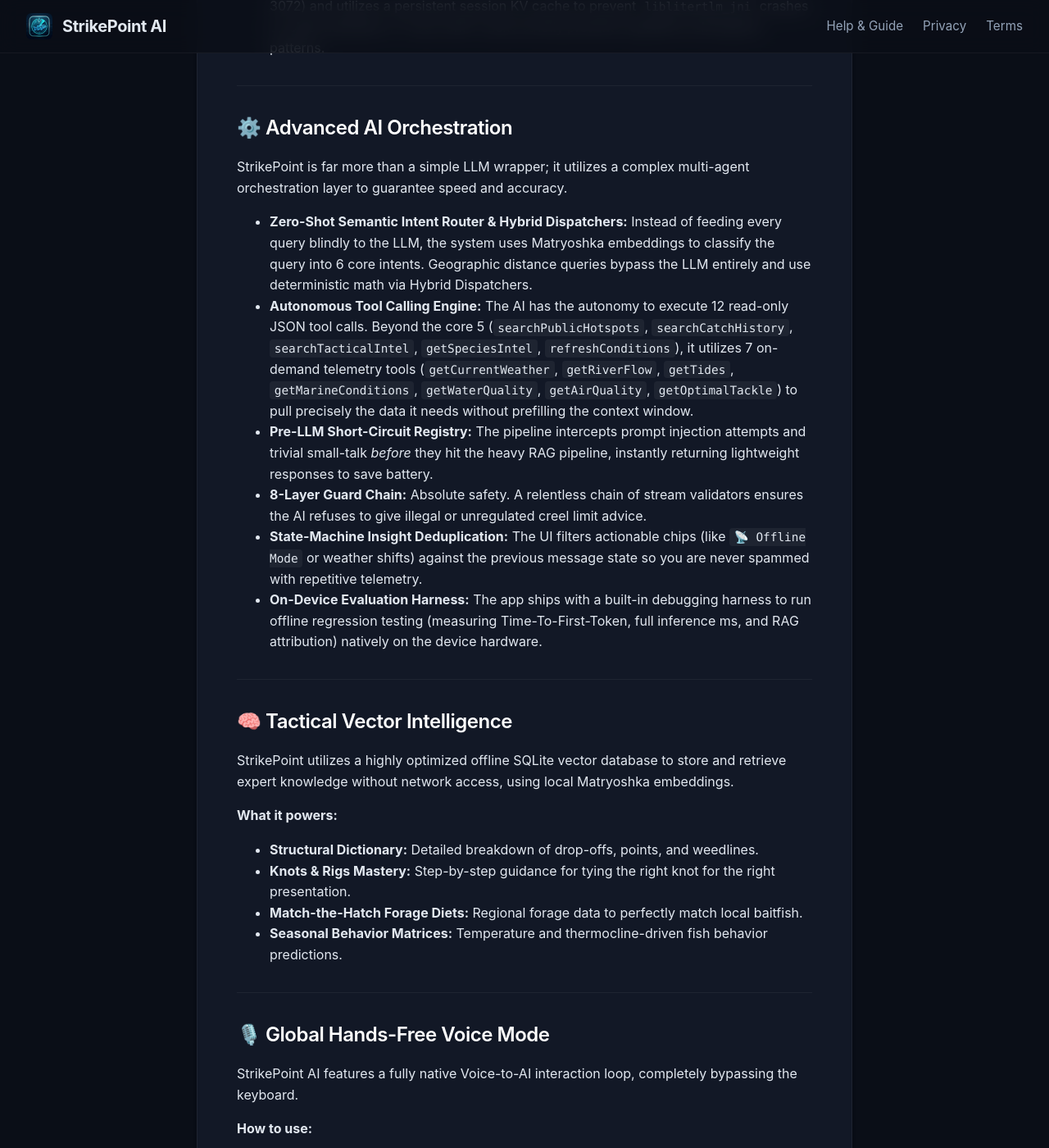
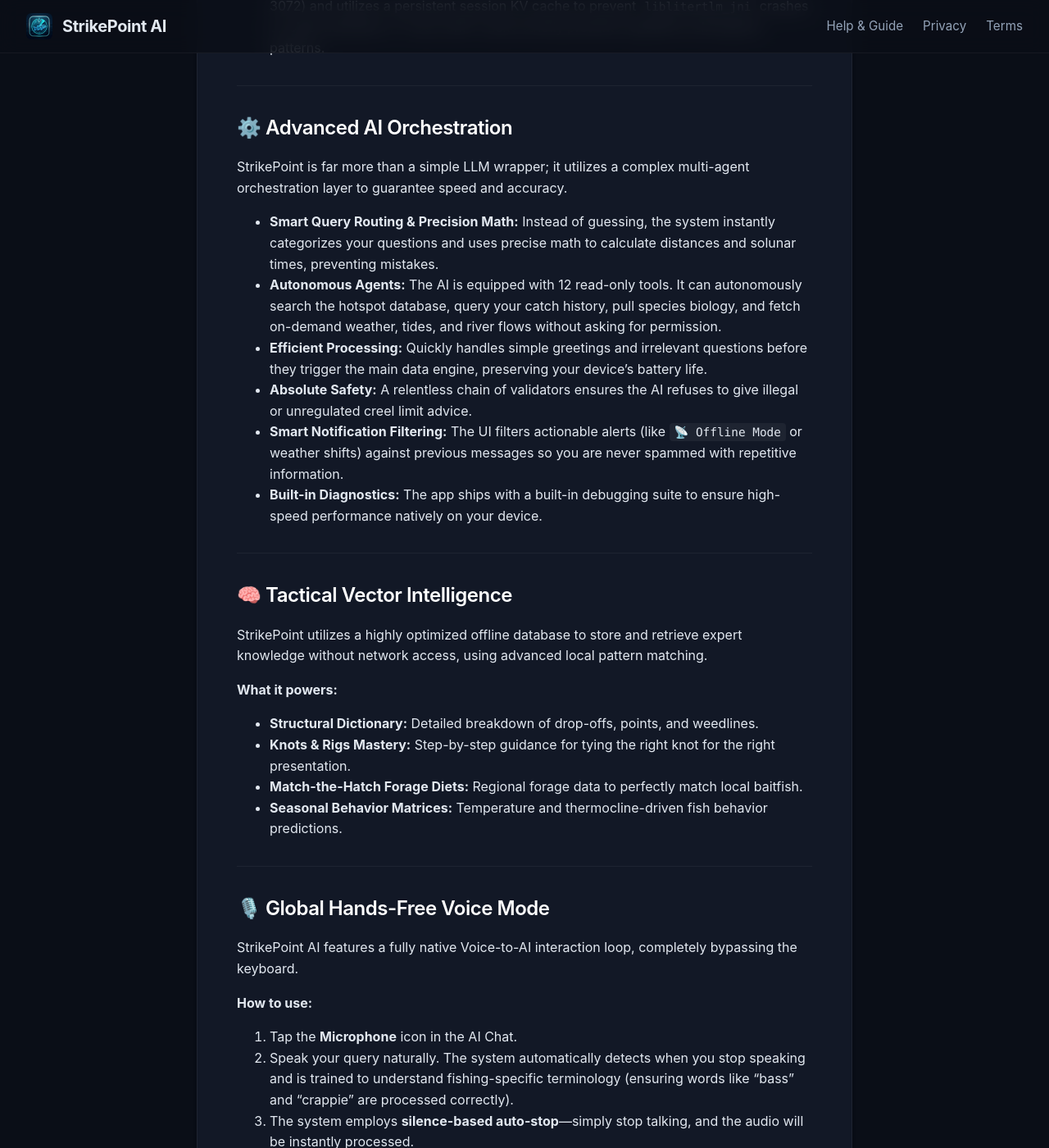
Before and after one commit to yyiimmiiyy/StrikePointAI-Assets, a Jekyll site: the page built from help.md, in a window 1280 px wide and 1400 px high, scrolled down 1020 px. Shown: the whole window at 82% size. Built offline with Jekyll 4.4.1, drawn with Linux system fonts in a browser that asks for light colours; some of the changed text lies outside the part shown.

Commit message:
docs(sync): Synchronize live website and compliance policies

```diff
--- a/help.md
+++ b/help.md
@@ -27,17 +27,17 @@ Before the AI answers you, our Data Engine pulls from 28 unique environmental an
 ## ⚙️ Advanced AI Orchestration
 StrikePoint is far more than a simple LLM wrapper; it utilizes a complex multi-agent orchestration layer to guarantee speed and accuracy.
 
-- **Zero-Shot Semantic Intent Router & Hybrid Dispatchers:** Instead of feeding every query blindly to the LLM, the system uses Matryoshka embeddings to classify the query into 6 core intents. Geographic distance queries bypass the LLM entirely and use deterministic math via Hybrid Dispatchers.
-- **Autonomous Tool Calling Engine:** The AI has the autonomy to execute 12 read-only JSON tool calls. Beyond the core 5 (`searchPublicHotspots`, `searchCatchHistory`, `searchTacticalIntel`, `getSpeciesIntel`, `refreshConditions`), it utilizes 7 on-demand telemetry tools (`getCurrentWeather`, `getRiverFlow`, `getTides`, `getMarineConditions`, `getWaterQuality`, `getAirQuality`, `getOptimalTackle`) to pull precisely the data it needs without prefilling the context window.
-- **Pre-LLM Short-Circuit Registry:** The pipeline intercepts prompt injection attempts and trivial small-talk *before* they hit the heavy RAG pipeline, instantly returning lightweight responses to save battery.
-- **8-Layer Guard Chain:** Absolute safety. A relentless chain of stream validators ensures the AI refuses to give illegal or unregulated creel limit advice.
-- **State-Machine Insight Deduplication:** The UI filters actionable chips (like `📡 Offline Mode` or weather shifts) against the previous message state so you are never spammed with repetitive telemetry.
-- **On-Device Evaluation Harness:** The app ships with a built-in debugging harness to run offline regression testing (measuring Time-To-First-Token, full inference ms, and RAG attribution) natively on the device hardware.
+- **Smart Query Routing & Precision Math:** Instead of guessing, the system instantly categorizes your questions and uses precise math to calculate distances and solunar times, preventing mistakes.
+- **Autonomous Agents:** The AI is equipped with 12 read-only tools. It can autonomously search the hotspot database, query your catch history, pull species biology, and fetch on-demand weather, tides, and river flows without asking for permission.
+- **Efficient Processing:** Quickly handles simple greetings and irrelevant questions before they trigger the main data engine, preserving your device's battery life.
+- **Absolute Safety:** A relentless chain of validators ensures the AI refuses to give illegal or unregulated creel limit advice.
+- **Smart Notification Filtering:** The UI filters actionable alerts (like `📡 Offline Mode` or weather shifts) against previous messages so you are never spammed with repetitive information.
+- **Built-in Diagnostics:** The app ships with a built-in debugging suite to ensure high-speed performance natively on your device.
 
 ---
 
 ## 🧠 Tactical Vector Intelligence
-StrikePoint utilizes a highly optimized offline SQLite vector database to store and retrieve expert knowledge without network access, using local Matryoshka embeddings.
+StrikePoint utilizes a highly optimized offline database to store and retrieve expert knowledge without network access, using advanced local pattern matching.
 
 **What it powers:**
 - **Structural Dictionary:** Detailed breakdown of drop-offs, points, and weedlines.
@@ -52,8 +52,8 @@ StrikePoint AI features a fully native Voice-to-AI interaction loop, completely
 
 **How to use:**
 1. Tap the **Microphone** icon in the AI Chat.
-2. Speak your query naturally. The AI uses **multimodal phonetic mapping** using custom fishing-domain IPA pronunciation (ensuring words like "bass" and "crappie" are processed correctly, not as audio or negative terms).
-3. The system employs **silence-based auto-stop**—simply stop talking, and the native 16kHz WAV streaming will instantly package and route your audio.
+2. Speak your query naturally. The system automatically detects when you stop speaking and is trained to understand fishing-specific terminology (ensuring words like "bass" and "crappie" are processed correctly).
+3. The system employs **silence-based auto-stop**—simply stop talking, and the audio will be instantly processed.
 
 ---
 
@@ -63,25 +63,25 @@ StrikePoint AI allows you to cache massive blocks of map data directly to your d
 **How to download maps:**
 1. Tap the **Download Icon** on the Map Screen.
 2. The app will present a bounding box. Pan and zoom to select your expedition area.
-3. If you have the **Bathymetry Layer** enabled (the topography icon), the app will *natively* download official NOAA (US) or CHS NONNA (Canada) WMS depth contour tiles alongside the standard map tiles—without relying on any restrictive 3rd-party tile APIs.
+3. If you have the **Bathymetry Layer** enabled (the topography icon), the app will natively download official NOAA (US) or CHS (Canada) depth contours alongside the standard map tiles—without relying on any restrictive 3rd-party mapping services.
 4. Tap **Download**.
 
 ---
 
 ## 📸 On-Device Vision (100+ Class Fish ID)
-Our custom Vision AI runs entirely on your phone's processor. Using a highly optimized **BEiTv2 TFLite** model, it can identify **100+ unique species** of fish in milliseconds.
+Our custom Vision AI runs entirely on your phone's processor. Using a highly optimized local model, it can identify **100+ unique species** of fish in milliseconds.
 
 **How to log a catch:**
 1. Tap the **Camera** button.
 2. Take a photo of your catch. The AI analyzes the frame entirely offline.
-3. If the AI is highly confident (≥ 60% cosine similarity), it automatically categorizes the species and opens the Catch Logger.
+3. If the AI is highly confident, it automatically categorizes the species and opens the Catch Logger.
 
 ---
 
 ## 🎣 Digital Tackle Box & Matrix
 The Tackle Box is not just a list of your gear—it is an active intelligence matrix.
 
-When you ask the AI for advice, it analyzes live conditions and runs a **Cosine Similarity** search against your physical tackle inventory, telling you exactly which lure *that you own* is the mathematical best choice.
+When you ask the AI for advice, it analyzes live conditions and runs an advanced pattern match against your physical tackle inventory, telling you exactly which lure *that you own* is the mathematical best choice.
 
 ---
 
@@ -102,7 +102,7 @@ We hate subscriptions. You own your tools.
 - **Free Tier:** Log unlimited catches, save unlimited waypoints, and use the offline map. You get 30 free AI queries during your first week, and 7 free queries every week after that.
 - **Pro Unlock ($19.99):** A one-time purchase unlocks unlimited Gemma 4 AI interactions, unlimited tackle box storage, and full access to the Tactical Heatmap.
 
-**On-Device RSA Verification:** StrikePoint mathematically verifies your App Store purchase locally via RSA-SHA1 signatures. You will never get locked out of your premium tools just because you lost cell service.
+**Offline Purchase Verification:** StrikePoint securely verifies your App Store purchase directly on your device. You will never get locked out of your premium tools just because you lost cell service.
 
 ---
 
```
Also changed, not shown: other parts of help.md (+1 -1 lines), index.html (+122 -120 lines).
